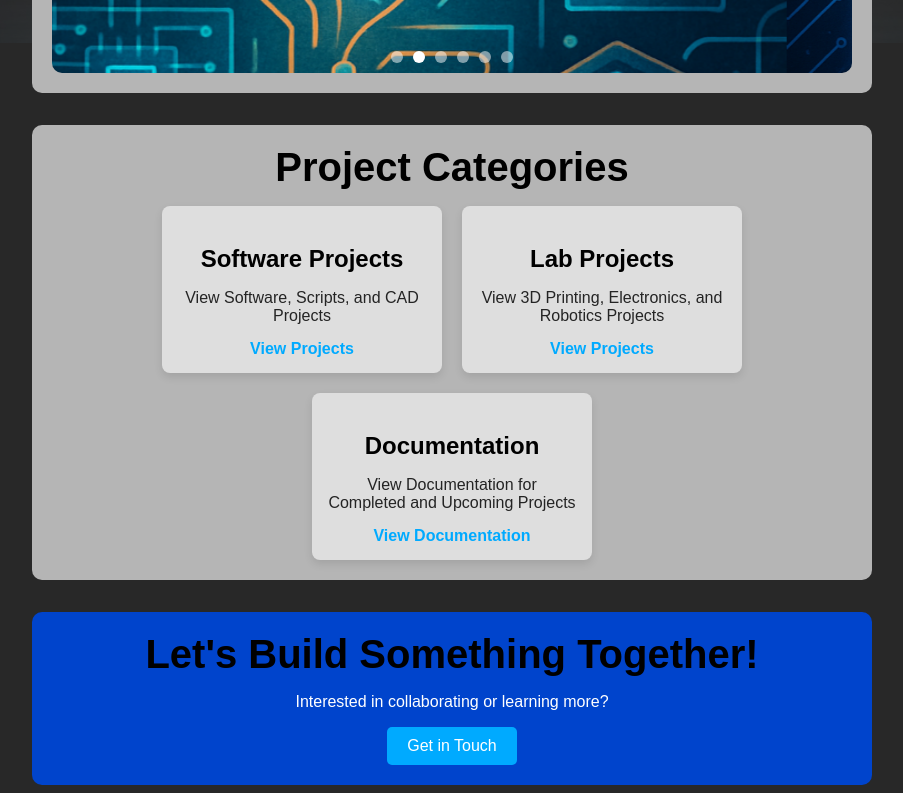
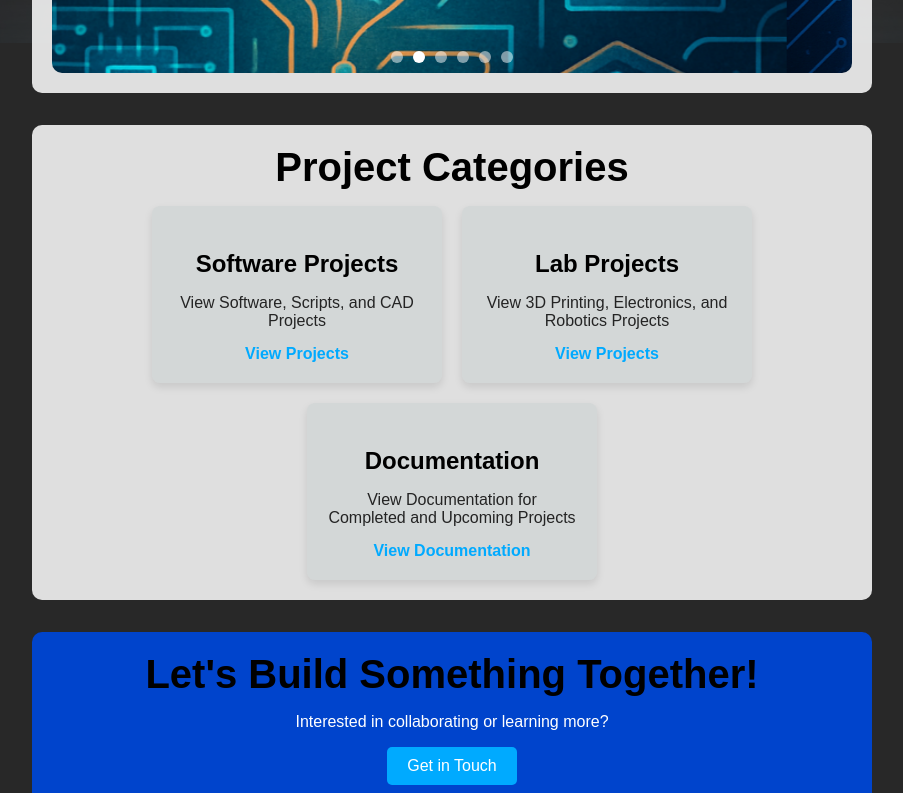
Before and after one commit to RJNed/Portfolio, a Nuxt app: page / in a window 1280 px wide. Shown: the part 757-1550 px from the top of the page, without its empty margins (188-1091 px from the left). Built offline with nearby package versions, Linux system fonts and the light colour scheme.

Commit message:
updated index page style for better consistency

```diff
--- a/pages/index.vue
+++ b/pages/index.vue
@@ -152,7 +152,7 @@ useHead({
 
 .featured-projects-banner,
 .home-section {
-  background: rgb(181, 181, 181);
+  background: rgba(255, 255, 255, 0.85);
   color: #333;
 }
 
@@ -172,13 +172,20 @@ useHead({
 }
 
 .project-card {
-  background: #dedede;
-  padding: 15px;
+  background: #b4c1c147;
+  padding: 20px;
   border-radius: 8px;
+  border: #00000000;
   box-shadow: 0 4px 8px rgba(0, 0, 0, 0.1);
   width: 100%;
   max-width: 250px;
   text-align: center;
+}
+
+.project-card:hover{
+  background-color: #ffffff5d;
+  border: 2px solid #4747476f;
+  transition: background-color 1s ease, border-color 1s ease;
 }
 
 .project-card h3 {
```
